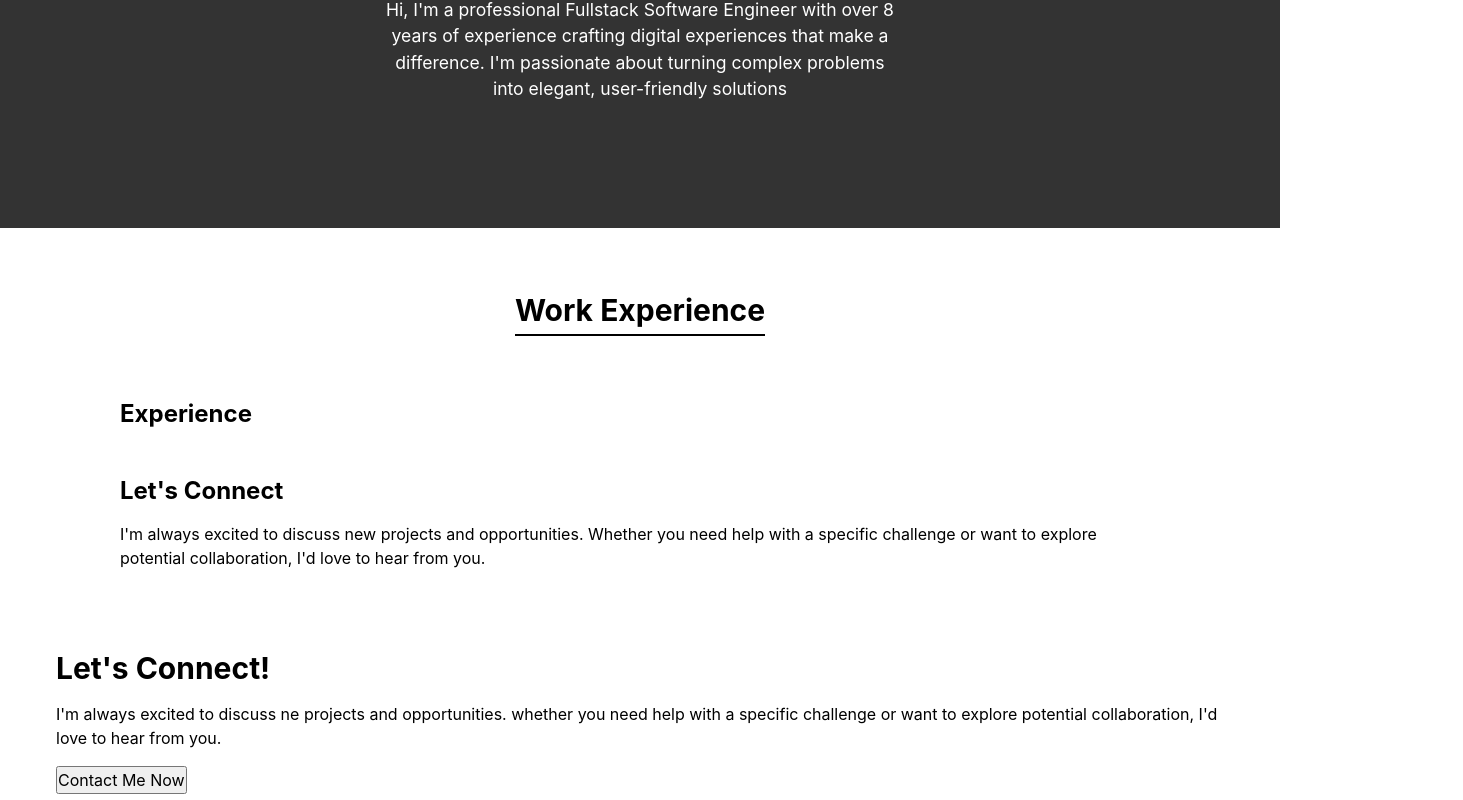
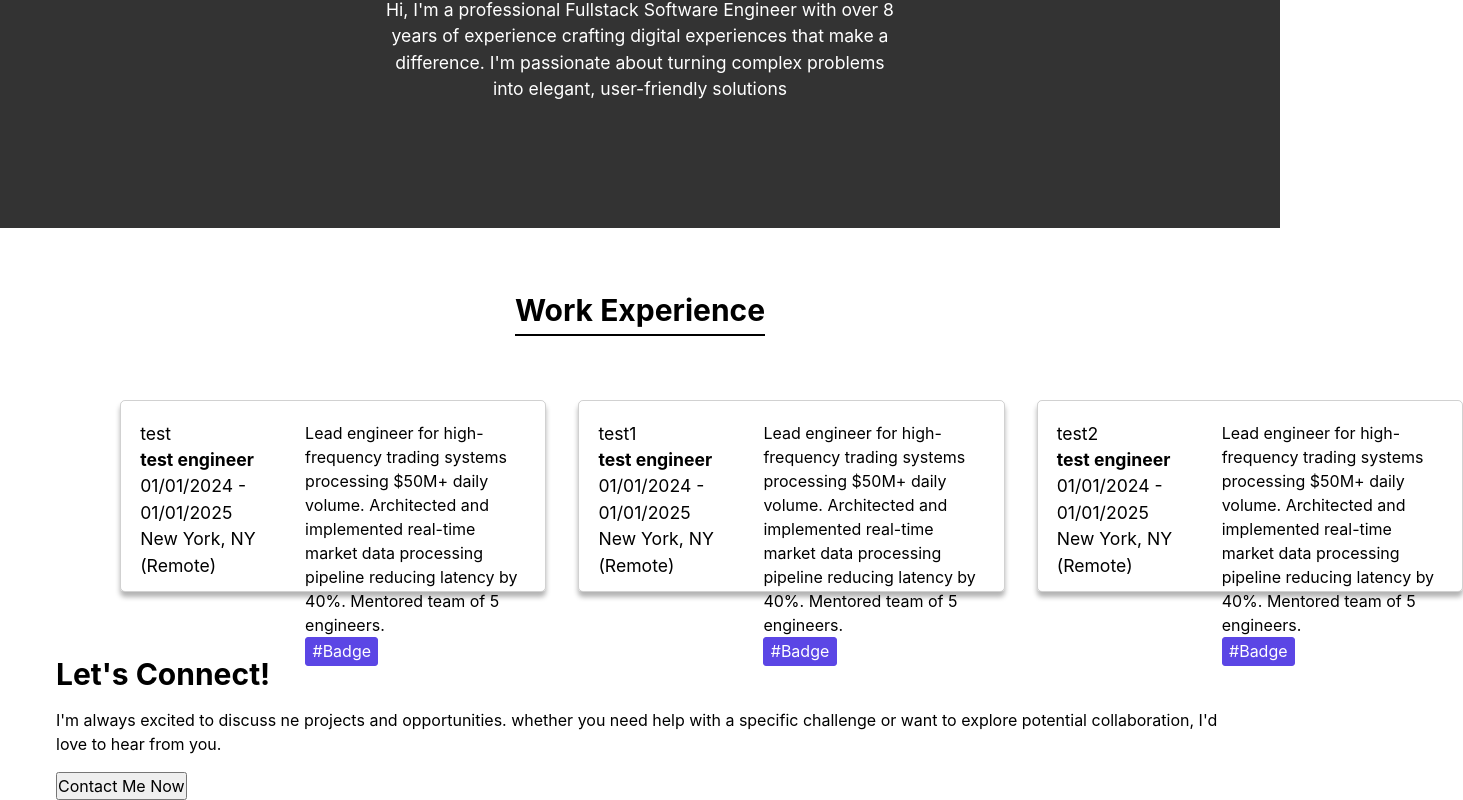
Before and after one commit to 12jihan/jehoff-porto, a React (Vite) app: page / in a window 1280 px wide. Shown: the part 228-1028 px from the top of the page, 1463 px wide, since content can reach past the window. Built offline with nearby package versions, Linux system fonts and the light colour scheme.

Commit message:
made some changes to work experience section for more details

```diff
--- a/src/pages/Home/Home.scss
+++ b/src/pages/Home/Home.scss
@@ -44,10 +44,6 @@
     display: flex;
     flex-direction: row;
     gap: 2rem;
-
-    div {
-      width: 50%;
-    }
   }
 }
 
@@ -57,12 +53,64 @@
   padding-top: 0;
 }
 
-.__card {
-  .__card-header {
-    h4 {
-      font-size: 1rem;
+.__long-card {
+  display: flex;
+  flex-direction: row;
+  height: 12rem;
+  width: 100%;
+  // align-items: center;
+  padding: 1.2rem;
+  box-shadow: 0px 5px 5px 0px rgba($color: #000000, $alpha: 0.3);
+  border: 1px solid rgba($color: #000000, $alpha: 0.18);
+  border-radius: 5px;
+
+  div {
+    width: 100%;
+  }
+
+  p {
+    margin: 0;
+  }
+
+  .__long-card-header {
+    width: 18rem;
+    p {
+      font-size: 1.1rem;
+    }
+
+    .job-company {
+      font-size: 1.3rem;
+      font-weight: 600;
+      color: rgba($color: #5b46e5, $alpha: 1);
+    }
+
+    .job-title {
+      font-weight: 700;
     }
   }
-  .__card-body {
+
+  .__long-card-body {
+    display: flex;
+    flex-direction: column;
+    justify-content: space-between;
   }
 }
+
+.badge-group-h {
+  display: flex;
+  flex-direction: row;
+  gap: 1.4rem;
+}
+
+.badge {
+  display: flex;
+  justify-content: center;
+  align-items: center;
+  text-align: center;
+  // max-width: 5rem;
+  color: white;
+  background-color: rgba($color: #5b46e5, $alpha: 1);
+  padding: 0.1rem 0.4rem;
+  border: 1px solid #5b46e5;
+  border-radius: 3px;
+}
--- a/src/pages/Home/Home.tsx
+++ b/src/pages/Home/Home.tsx
@@ -1,7 +1,38 @@
 import "./Home.scss";
 import { ReactElement } from "react";
 
+interface Job {
+  name: string;
+  title: string;
+  description: string;
+  dates: string;
+  location: string;
+}
 function Home(): ReactElement {
+  const experience: Job[] = [
+    {
+      name: "test",
+      title: "test engineer",
+      description: "this is a test",
+      dates: "01/01/2024 - 01/01/2025",
+      location: "New York, NY",
+    },
+    {
+      name: "test1",
+      title: "test engineer",
+      description: "this is a test",
+      dates: "01/01/2024 - 01/01/2025",
+      location: "New York, NY",
+    },
+    {
+      name: "test2",
+      title: "test engineer",
+      description: "this is a test",
+      dates: "01/01/2024 - 01/01/2025",
+      location: "New York, NY",
+    },
+  ];
+
   return (
     <section className="home-container">
       <div className="header-container">
@@ -9,27 +40,41 @@ function Home(): ReactElement {
       </div>
       <div className="intro-container">
         <div className="intro-row">
-          <h3>Experience</h3>
-          <div className="__card">
-            <div className="__card-header">
-              <p></p>
-            </div>
-            <div className="__card-body">
-              <p></p>
-            </div>
-          </div>
+          {experience.map((job: Job): JSX.Element => {
+            return (
+              <div className="__long-card">
+                <div className="__long-card-header">
+                  <p className="job-name">{job.name}</p>
+                  <p className="job-title">{job.title}</p>
+                  <p className="job-date">{job.dates}</p>
+                  <p className="job-location">New York, NY (Remote)</p>
+                </div>
+                <div className="__long-card-body">
+                  <p>
+                    Lead engineer for high-frequency trading systems processing
+                    $50M+ daily volume. Architected and implemented real-time
+                    market data processing pipeline reducing latency by 40%.
+                    Mentored team of 5 engineers.
+                  </p>
+                  <div className="badge-group-h">
+                    <span className="badge">#Badge</span>
+                  </div>
+                </div>
+              </div>
+            );
+          })}
         </div>
       </div>
-      <div className="connect-container">
-        <div>
-          <h3>Let's Connect</h3>
-          <p>
-            I'm always excited to discuss new projects and opportunities.
-            Whether you need help with a specific challenge or want to explore
-            potential collaboration, I'd love to hear from you.
-          </p>
-        </div>
-      </div>
+      {/* <div className="connect-container"> */}
+      {/*   <div> */}
+      {/*     <h3>Let's Connect</h3> */}
+      {/*     <p> */}
+      {/*       Senior Software Engineer based in NYC with 9+ years of experience */}
+      {/*       building scalable applications. Specialized in distributed systems, */}
+      {/*       real-time applications, and cloud architecture. */}
+      {/*     </p> */}
+      {/*   </div> */}
+      {/* </div> */}
     </section>
   );
 }
```
